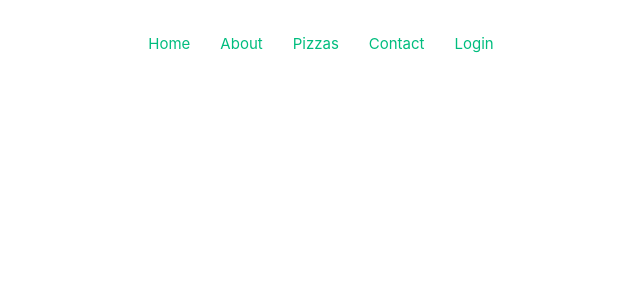
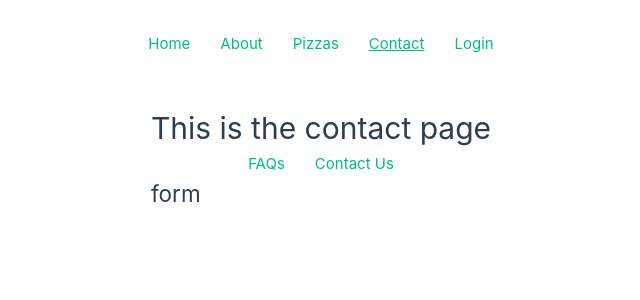
Before and after one commit to dieetcola/vue-pizza, a Vue app: page /contact/form in a window 1280 px wide. Shown: the top 300 px of the page, without its empty margins (319-959 px from the left). Built offline with nearby package versions, Linux system fonts and the light colour scheme.

Commit message:
nested routes

```diff
--- a/src/router/index.ts
+++ b/src/router/index.ts
@@ -9,6 +9,8 @@ import HomeView from '../views/HomeView.vue'
 import AboutView from '../views/AboutView.vue'
 import PizzasView from '../views/PizzasView.vue'
 import ContactView from '../views/ContactView.vue'
+import ContactFaqView from '../views/ContactFaqView.vue'
+import ContactFormView from '../views/ContactFormView.vue'
 import LoginView from '../views/LoginView.vue'
 
 const routes: RouteRecordRaw[] = [
@@ -33,7 +35,19 @@ const routes: RouteRecordRaw[] = [
   {
     path: '/contact',
     name: 'contact',
-    component: ContactView
+    component: ContactView,
+    children: [
+      {
+        path: 'faq',
+        name: 'contact-faq',
+        component: ContactFaqView
+      },
+      {
+        path: 'form',
+        name: 'contact-form',
+        component: ContactFormView
+      }
+    ]
   },
   {
     path: '/login',
--- a/src/views/ContactFaqView.vue
+++ b/src/views/ContactFaqView.vue
@@ -1,8 +1,5 @@
-<script setup lang="ts">
-</script>
+<script setup lang="ts"></script>
 
 <template>
-  <main>
-    Contact
-  </main>
+  <main>faq</main>
 </template>
--- a/src/views/ContactFormView.vue
+++ b/src/views/ContactFormView.vue
@@ -1,5 +1,5 @@
 <template>
   <form>
-    <h2>1111</h2>
+    <h2>form</h2>
   </form>
 </template>
```
